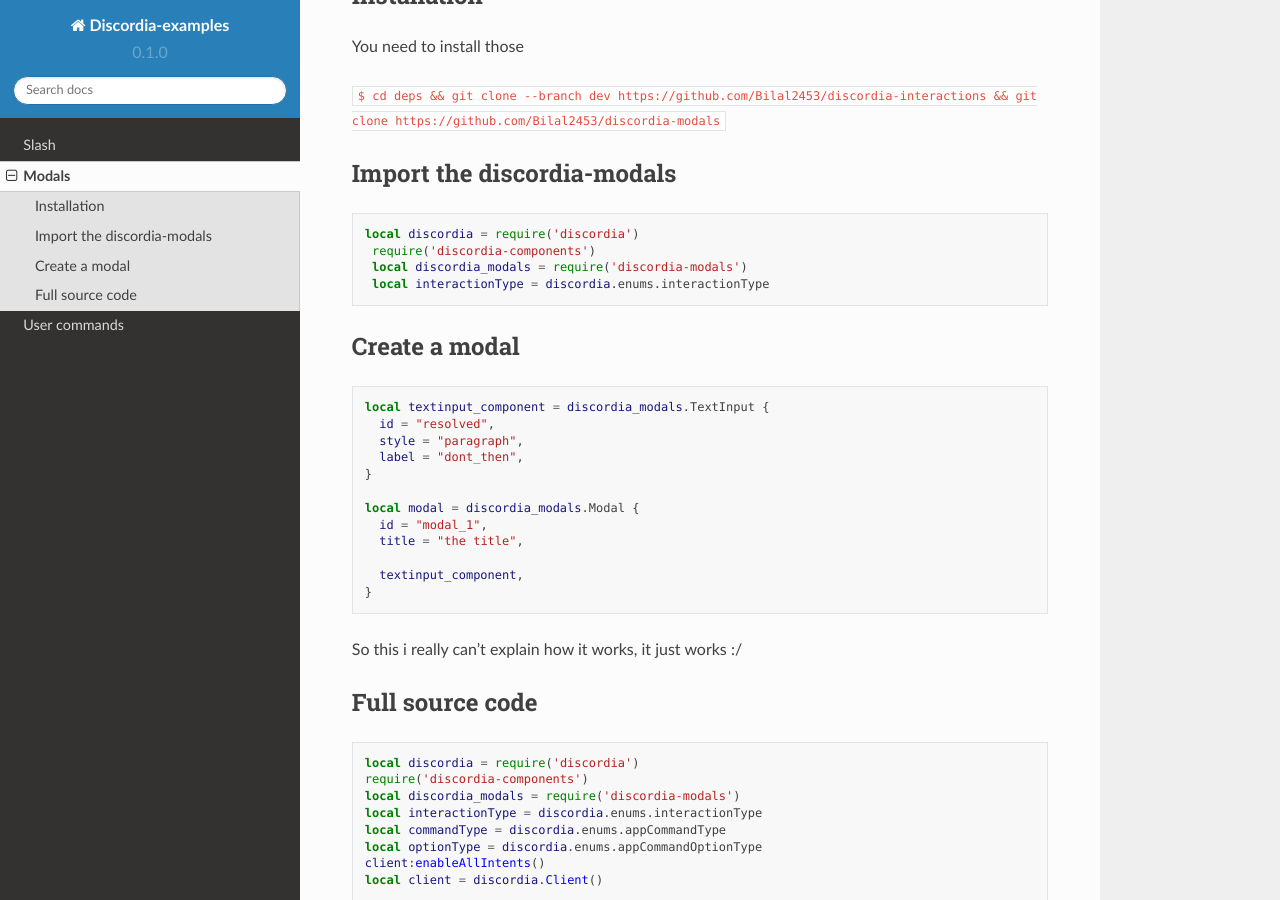
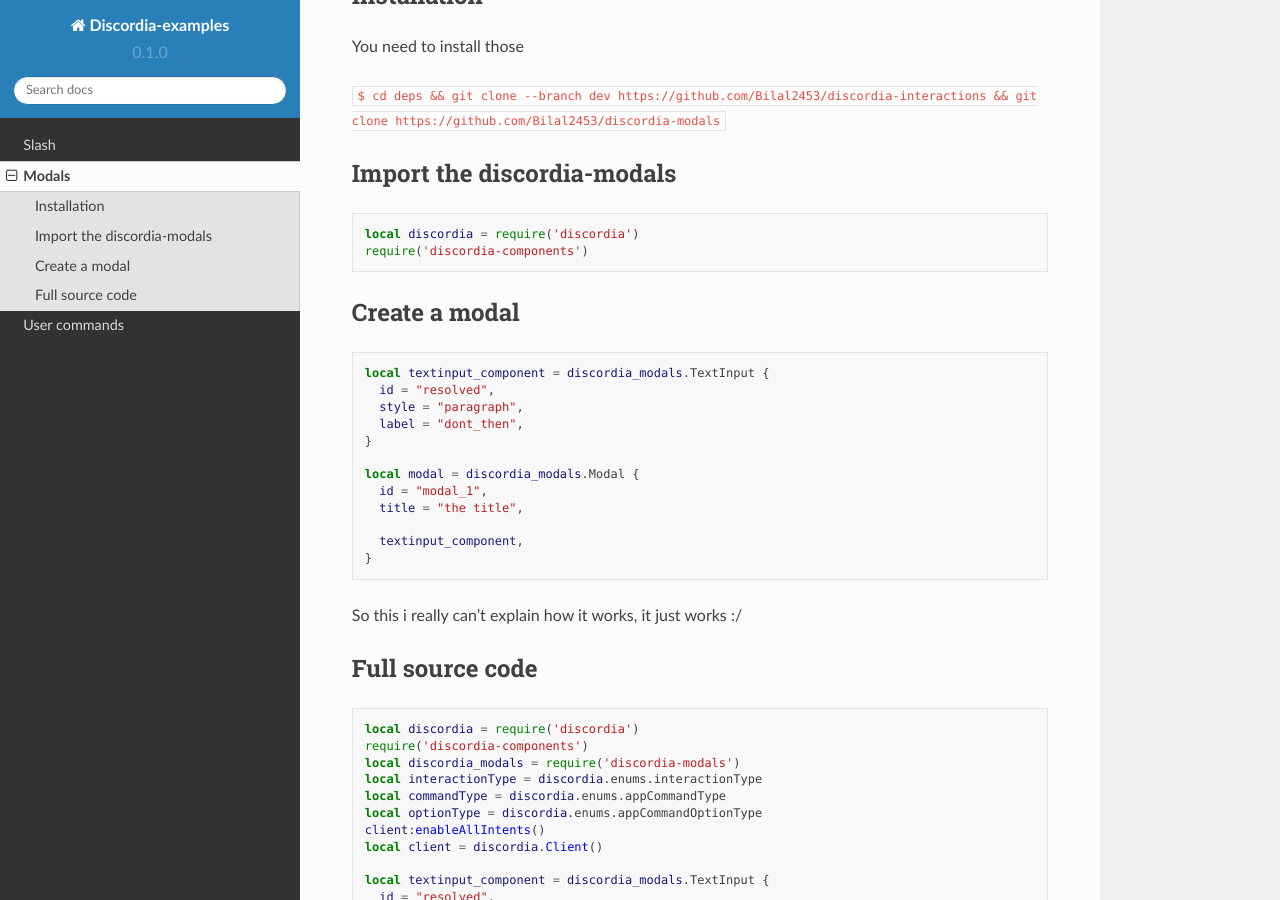
Before and after one commit to justdie386/discordia-examples, a Sphinx documentation site: the page built from docs/source/modals.rst, in a window 1280 px wide and 900 px high, scrolled down 330 px. Built offline with Sphinx 7.4.7 and the Read the Docs theme 2.0.0, drawn with Linux system fonts in a browser that asks for light colours; pages that are not in the unit, such as notebooks, are missing from menus.

Commit message:
Update modals.rst

```diff
--- a/docs/source/modals.rst
+++ b/docs/source/modals.rst
@@ -17,9 +17,7 @@
 .. code-block:: lua
 
    local discordia = require('discordia')
-    require('discordia-components')
-    local discordia_modals = require('discordia-modals')
-    local interactionType = discordia.enums.interactionType
+   require('discordia-components')
 
 Create a modal
 ------------
```
